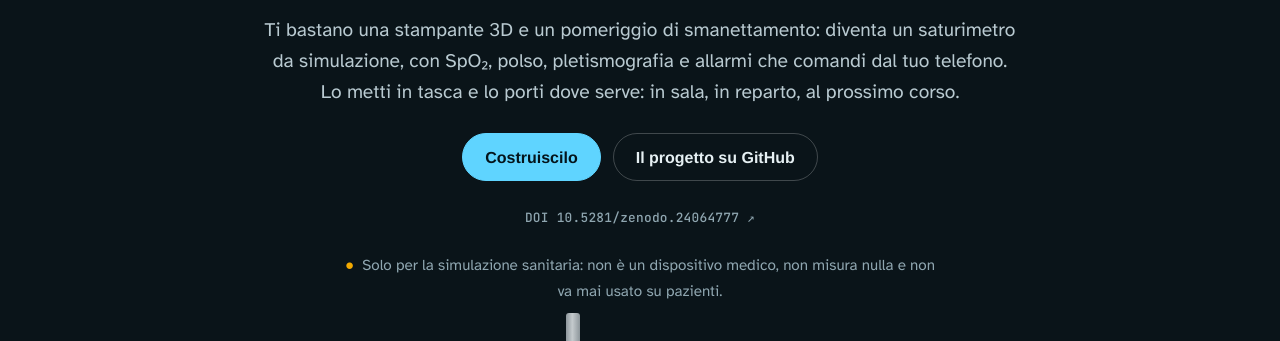
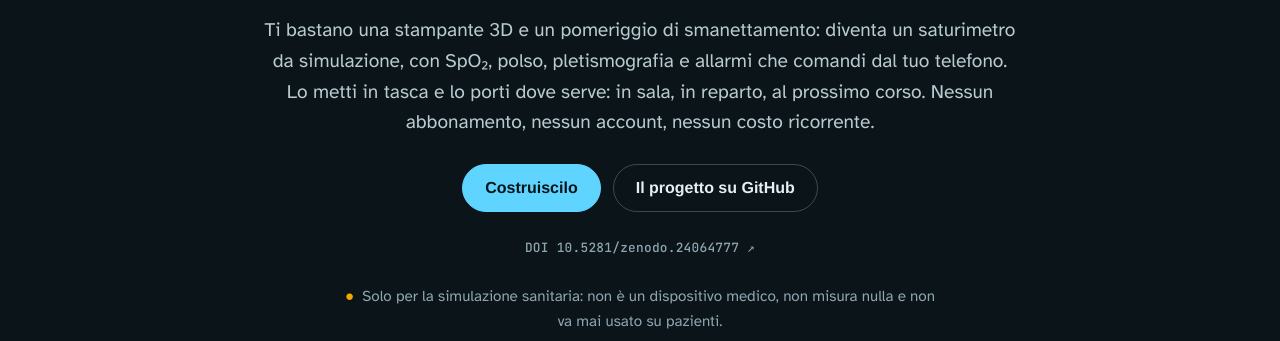
Before and after one commit to Franz8787/similfranz-saturimetro, a plain HTML site: page docs/index.html in a window 1280 px wide. Shown: the part 441-782 px from the top of the page. Drawn offline with Linux system fonts and the light colour scheme; a web font is replaced by a local one.

Commit message:
Nessun abbonamento, nessun account, nessun costo ricorrente: nell'apertura e nel README
Co-Authored-By: Claude Opus 5.5 <noreply@anthropic.com>

```diff
--- a/docs/index.html
+++ b/docs/index.html
@@ -434,7 +434,7 @@ requestAnimationFrame(function(n){last=n;step(n)});
     <div class="hero-copy">
       <span class="eyebrow">Simulazione sanitaria · fai da te · open source</span>
       <h1>Quel vecchio iPod® nel cassetto ha ancora <em>un turno da fare</em>.</h1>
-      <p class="lead">Ti bastano una stampante 3D e un pomeriggio di smanettamento: diventa un saturimetro da simulazione, con SpO₂, polso, pletismografia e allarmi che comandi dal tuo telefono. Lo metti in tasca e lo porti dove serve: in sala, in reparto, al prossimo corso.</p>
+      <p class="lead">Ti bastano una stampante 3D e un pomeriggio di smanettamento: diventa un saturimetro da simulazione, con SpO₂, polso, pletismografia e allarmi che comandi dal tuo telefono. Lo metti in tasca e lo porti dove serve: in sala, in reparto, al prossimo corso. Nessun abbonamento, nessun account, nessun costo ricorrente.</p>
       <div class="ctas">
         <a class="btn primary" href="#come">Costruiscilo</a>
         <a class="btn" href="https://github.com/Franz8787/similfranz-saturimetro">Il progetto su GitHub</a>
```
Also changed, not shown: 2 other files.
